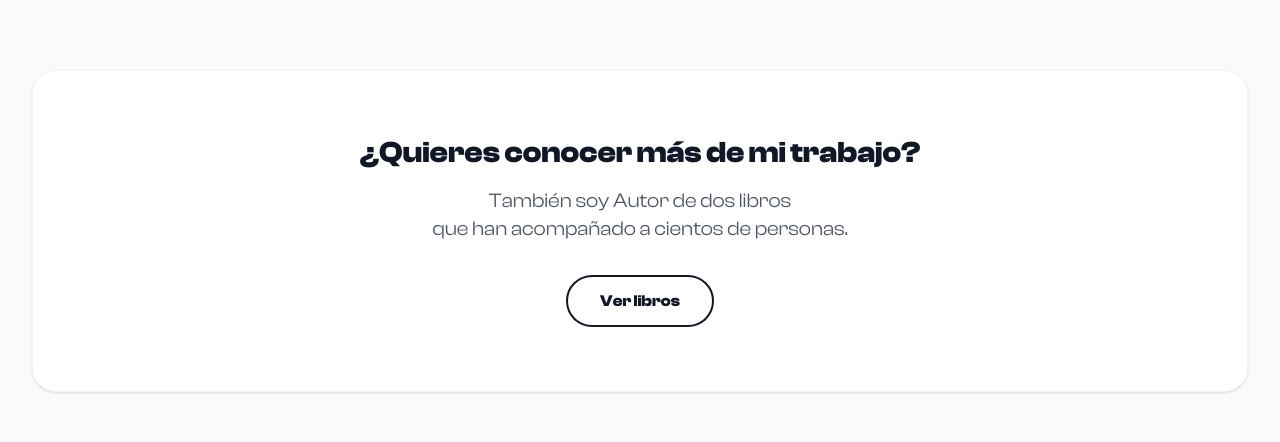
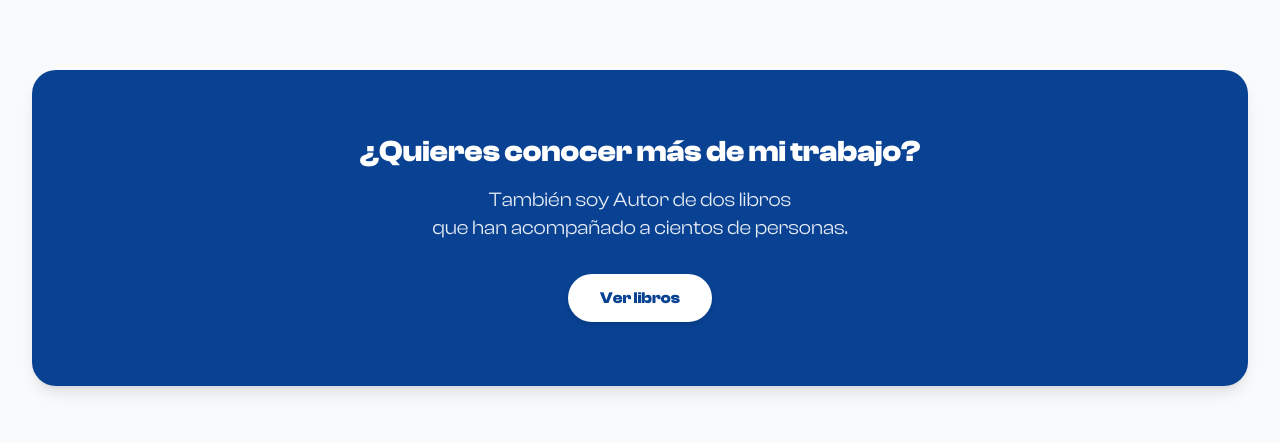
Before and after one commit to MetaWebDevCEO/Rodgarces, a Next.js app: page /conferencia in a window 1280 px wide. Shown: the part 1028-1470 px from the top of the page. Built offline with nearby package versions, Linux system fonts and the light colour scheme.

Commit message:
fix: Actualizar enlaces de navegación y estilos de la sección conferencia

```diff
--- a/src/app/conferencia/page.tsx
+++ b/src/app/conferencia/page.tsx
@@ -27,7 +27,7 @@ const ConferenciaPage = () => {
               {/* Background Image */}
               <div className="absolute inset-0 z-0">
                 <img
-                  src="https://i.imgur.com/hcSBDUO.jpg"
+                  src="https://i.imgur.com/9KxMx3o.jpg"
                   alt="Liderazgo"
                   className="w-full h-full object-cover transition-transform duration-700 group-hover:scale-105"
                 />
@@ -67,7 +67,7 @@ const ConferenciaPage = () => {
               {/* Background Image */}
               <div className="absolute inset-0 z-0">
                 <img
-                  src="https://i.imgur.com/OZj3NVX.jpg"
+                  src="https://i.imgur.com/5kViJ4P.jpg"
                   alt="Duelo y Sanación"
                   className="w-full h-full object-cover transition-transform duration-700 group-hover:scale-105"
                 />
@@ -114,7 +114,7 @@ const ConferenciaPage = () => {
               {/* Background Image */}
               <div className="absolute inset-0 z-0">
                 <img
-                  src="https://i.imgur.com/WIm0Zfh.jpg"
+                  src="https://i.imgur.com/7KTjoRd.jpg"
                   alt="Crianza y Familia"
                   className="w-full h-full object-cover transition-transform duration-700 group-hover:scale-105"
                 />
@@ -151,17 +151,17 @@ const ConferenciaPage = () => {
           </div>
 
           {/* Footer CTA */}
-          <div className="mt-20 text-center bg-white rounded-3xl p-10 md:p-16 shadow-sm border border-gray-100 fade-in-up delay-300">
-            <h2 className="text-3xl font-bold text-gray-900 mb-4 font-display">
+          <div className="mt-20 text-center bg-[#094293] rounded-3xl p-10 md:p-16 shadow-lg fade-in-up delay-300">
+            <h2 className="text-3xl font-bold text-white mb-4 font-display">
               ¿Quieres conocer más de mi trabajo?
             </h2>
-            <p className="text-xl text-gray-600 mb-8 max-w-2xl mx-auto">
+            <p className="text-xl text-white/90 mb-8 max-w-2xl mx-auto">
               <span className="block">También soy Autor de dos libros</span>
               <span className="block">que han acompañado a cientos de personas.</span>
             </p>
             <Link
               href="/libros"
-              className="inline-flex items-center justify-center bg-white text-gray-900 border-2 border-gray-900 font-bold py-3 px-8 rounded-full hover:bg-gray-900 hover:text-white transition-all transform hover:scale-105"
+              className="inline-flex items-center justify-center bg-white text-[#094293] font-bold py-3 px-8 rounded-full hover:bg-gray-100 transition-all transform hover:scale-105 shadow-md"
             >
               Ver libros
             </Link>
--- a/src/app/sobre-mi/page.tsx
+++ b/src/app/sobre-mi/page.tsx
@@ -41,7 +41,7 @@ const SobreMiPage = () => {
               </div>
               <div className="order-1 md:order-2 relative h-[400px] rounded-3xl overflow-hidden shadow-xl">
                 <img
-                  src="https://i.imgur.com/hcSBDUO.jpg"
+                  src="https://i.imgur.com/7KTjoRd.jpg"
                   alt="Rodrigo Garcés Conferencista"
                   className="w-full h-full object-cover"
                 />
@@ -66,7 +66,7 @@ const SobreMiPage = () => {
                 </ul>
                 <div className="mt-8 rounded-2xl overflow-hidden h-48 relative">
                    <img
-                    src="https://i.imgur.com/WIm0Zfh.jpg"
+                    src="https://i.imgur.com/akgILUP.jpg"
                     alt="Conferencia"
                     className="w-full h-full object-cover opacity-90"
                   />
--- a/src/components/guia.tsx
+++ b/src/components/guia.tsx
@@ -57,7 +57,7 @@ const Guia = () => {
 
             <div className="pt-2 fade-in-up delay-300">
               <Link
-                href="#about"
+                href="/sobre-mi"
                 className="inline-flex items-center justify-center px-6 py-2.5 border border-transparent text-sm font-medium rounded-full text-white bg-gray-900 hover:bg-gray-800 transition-all hover:shadow-lg hover:-translate-y-1"
               >
                 Ver más sobre mí
--- a/src/components/hero.tsx
+++ b/src/components/hero.tsx
@@ -38,7 +38,7 @@ const Hero = () => {
 
           <div className="mt-10 flex flex-col sm:flex-row gap-4 justify-center fade-in-up delay-300">
             <Link
-              href="#contact"
+              href="/conferencia"
               className="inline-flex items-center justify-center px-6 py-2.5 border border-transparent text-sm font-medium rounded-full text-gray-900 bg-white hover:bg-gray-100 transition-all hover:shadow-md hover:-translate-y-0.5"
             >
               Agenda una conferencia
--- a/src/components/plan.tsx
+++ b/src/components/plan.tsx
@@ -17,7 +17,7 @@ const Plan = () => {
 
             <div className="pt-4">
               <Link
-                href="#contact"
+                href="/contacto"
                 className="inline-flex items-center justify-center px-8 py-4 border border-gray-900 text-base font-medium rounded-full text-gray-900 bg-transparent hover:bg-gray-900 hover:text-white transition-all duration-300"
               >
                 Quiero iniciar este camino
```
